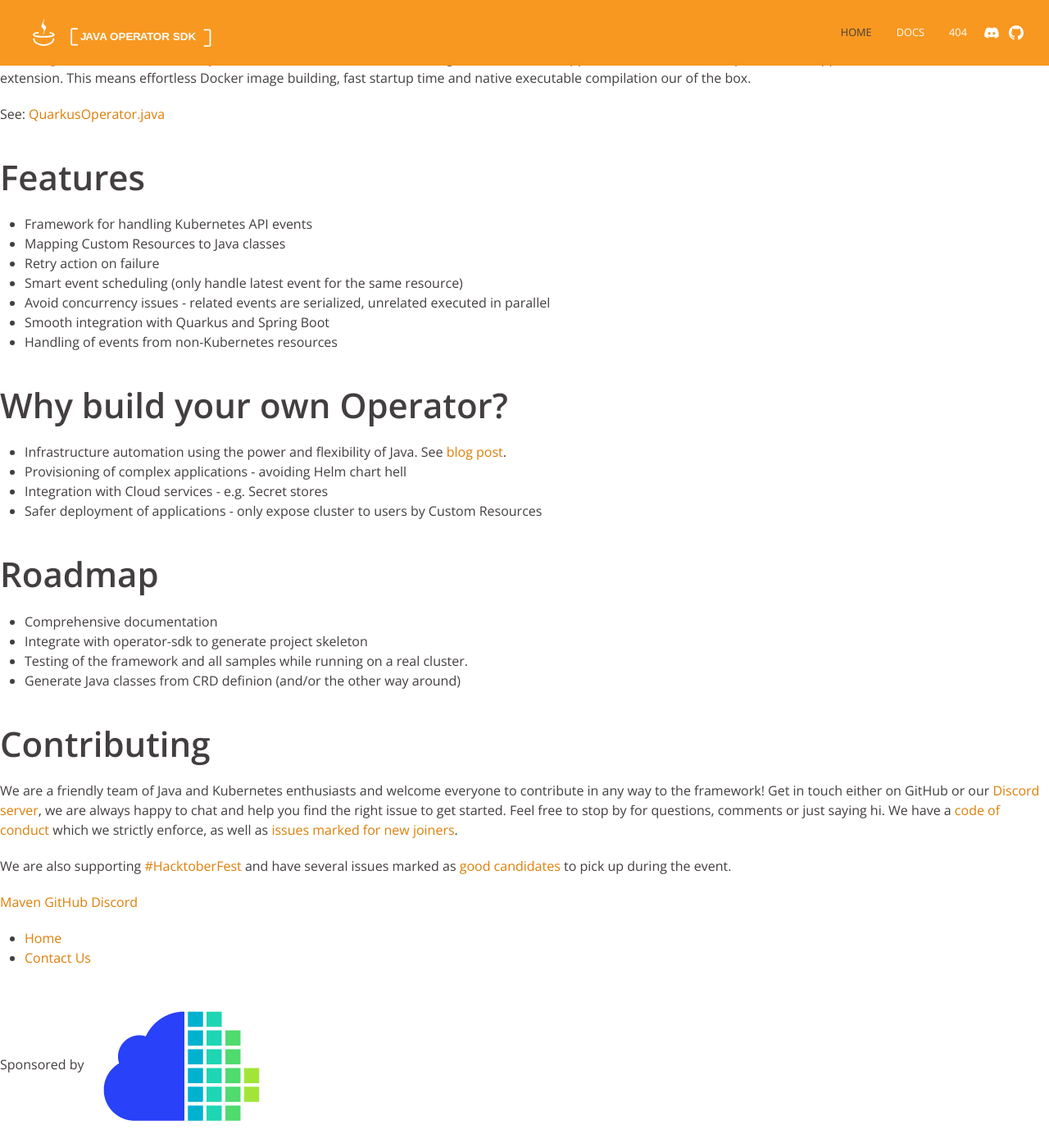
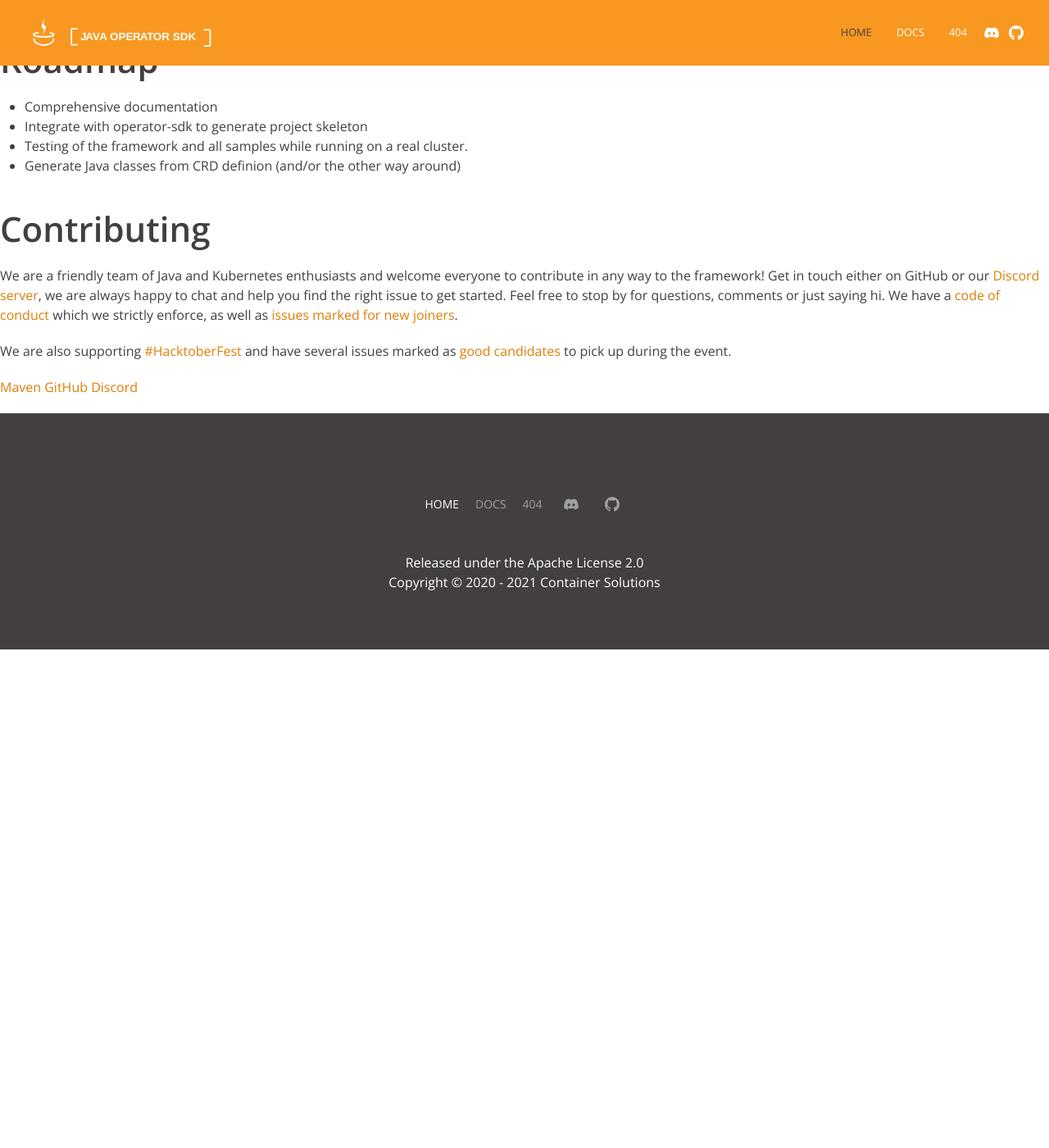
Before and after one commit to operator-framework/java-operator-sdk, a Jekyll site: the page built from docs/index.md, in a window 1280 px wide and 1400 px high, scrolled down 1832 px. Shown: the whole window at 82% size. Built offline with Jekyll 4.4.1, drawn with Linux system fonts in a browser that asks for light colours; nearby versions of some CDN libraries; after the commit the page ends 2624 px from its top, so only the background shows below that; some of the changed text lies outside the part shown.

Commit message:
Created footer

```diff
--- a/docs/_includes/footer.html
+++ b/docs/_includes/footer.html
@@ -1,16 +1,11 @@
-<div class="footer-strip">
-  <div class="footer">
-    <div class="footer-menu">
-      <ul>
-        <li><a href="{{ site.baseurl }}/">Home</a></li>
-        <li><a href="mailto:info@container-solutions.com">Contact Us</a></li>
-      </ul>
-    </div>
-    <div class="footer-title">
-     Sponsored by
-      <a href="https://container-solutions.com/" target="_blank" rel="noopener noreferrer">
-        <img src="{{ site.baseurl }}/assets/images/cs.png">
-      </a>
-    </div>
+<footer class="uk-section uk-section-secondary uk-text-center uk-text-muted uk-link-muted">
+  <div class="uk-container uk-container-small">
+    <ul class="uk-subnav uk-flex-center">
+      {% for link in site.data.navbar%}
+      {% include navbarMenuItems.html %}
+      {% endfor %}
+    </ul>
+    <p>Released under the <a href="https://github.com/java-operator-sdk/java-operator-sdk/blob/master/LICENSE" target="_blank">Apache License 2.0</a>
+   <br/>Copyright © 2020 - {{ 'now' | date: "%Y" }} Container Solutions</p>
   </div>
-</div>
+</footer>
--- a/docs/_layouts/homepage.html
+++ b/docs/_layouts/homepage.html
@@ -12,15 +12,6 @@
 
   {% include hero.html %}
   {% include sponsors-section.html %}
-
-
-
-  <div class="title-strip {{ page.collection }} {{ page.name | split: "." | first }}">
-  <div class="title">
-    <h1><img class="homepage-logo" src="{{ site.baseurl }}/assets/images/logo-white.png" width="90%"></h1>
-    <h3>{{ page.description }}</h3>
-  </div>
-  </div>
   <div id="content" class="content">
     {{ content }}
   </div>
```
